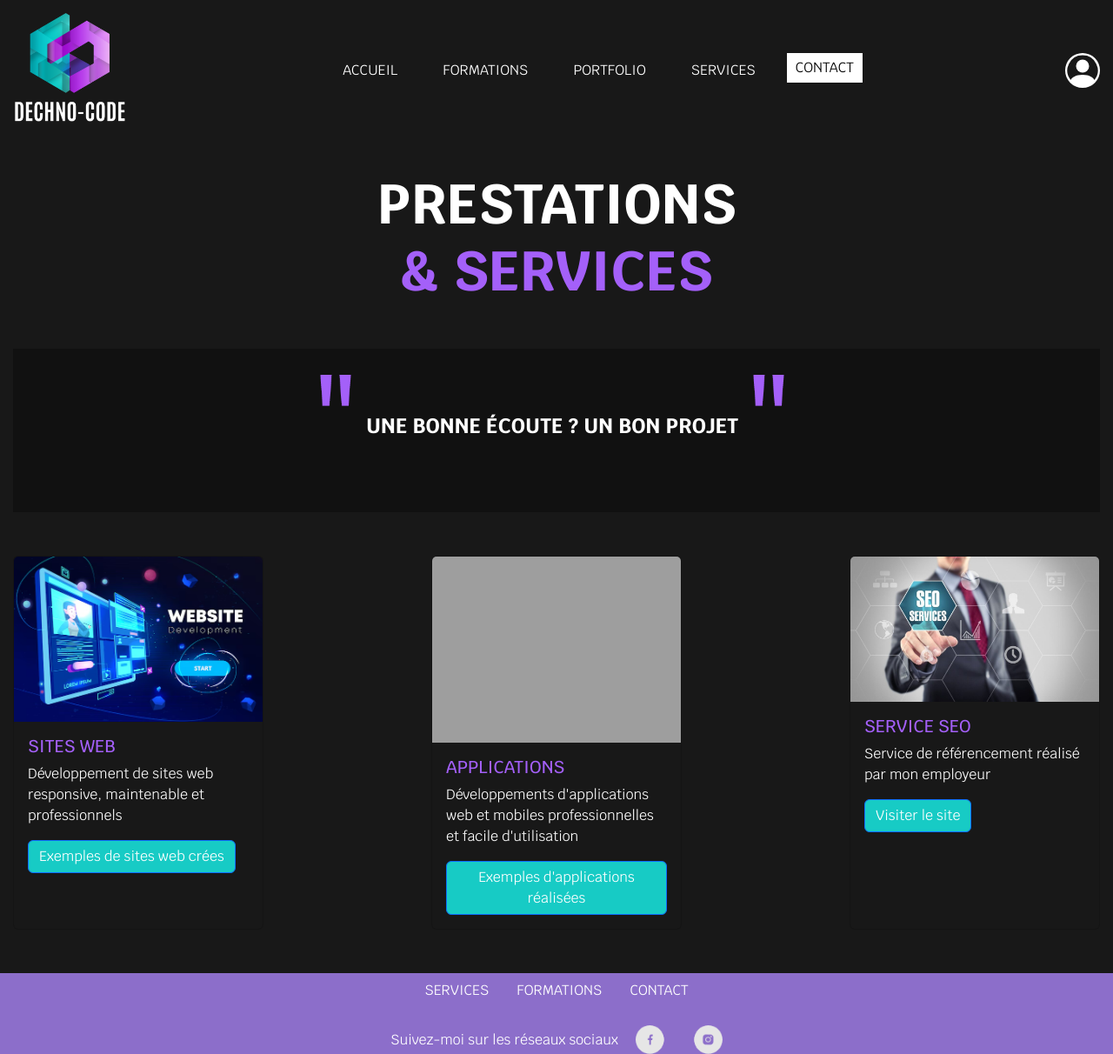
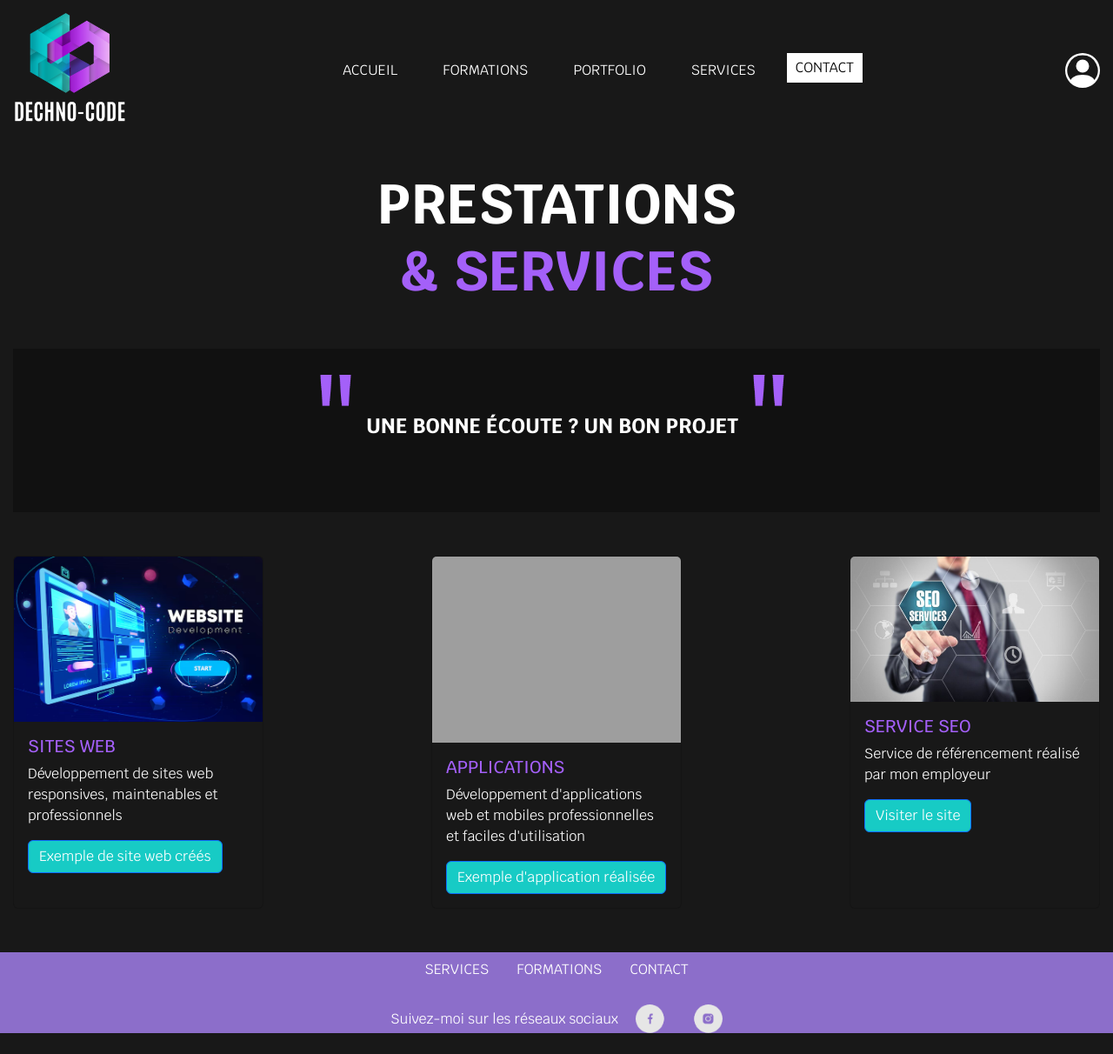
Before and after one commit to NatBoss1609/Dechno-Code, a PHP site: page /asset/php/services.php in a window 1280 px wide. Shown: the whole page at 87% size. After the commit the page ends 1188 px from the top, so only its background shows below. Run offline with PHP 8.4, Linux system fonts and the light colour scheme; some libraries are stand-ins or nearby versions; grey boxes are pictures that could not be loaded.

Commit message:
Correction d'orthographe

```diff
--- a/asset/php/formation.php
+++ b/asset/php/formation.php
@@ -13,7 +13,7 @@
             <article class="quality_formation">
                 <img src="../img/apostrophe_gauche.png" alt="apostrophe">
                 <h2>
-                    L'expérience garantie l'excellence
+                    L'expérience garantit l'excellence
                 </h2>
                 <img src="../img/apostrophe_gauche.png" alt="apostrophe">
             </article>
@@ -35,7 +35,7 @@
             </article>
             <article class="card-formation" style="width: 100%;">
                 <article class="card-header-formation">
-                    EXPERIENCE <span class="card2">PROFESSIONNEL</span>
+                    EXPERIENCE <span class="card2">PROFESSIONNELLE</span>
                 </article>
                 <ul class="list-group list-group-flush">
                     <li class="list-group-item">SEO Box (Développeur web) Travail Actuel depuis le 26/03/2024</li>
--- a/asset/php/services.php
+++ b/asset/php/services.php
@@ -23,16 +23,16 @@
                 <img src="../img/developpement_de_site_web.avif" class="card-img-top" alt="image représentant le développement de sites web">
                 <article class="card-body">
                     <h5 class="card-title">Sites web</h5>
-                    <p class="card-text">Développement de sites web responsive, maintenable et professionnels</p>
-                    <a href="portfolio.php" class="btn btn-primary" title="lien vers la page de portfolio" target="_blank">Exemples de sites web crées</a>
+                    <p class="card-text">Développement de sites web responsives, maintenables et professionnels</p>
+                    <a href="portfolio.php" class="btn btn-primary" title="lien vers la page de portfolio" target="_blank">Exemple de site web créés</a>
                 </article>
             </article>
             <article class="card" style="width: 18rem;">
                 <img src="../img/developpement_applications.jpg" class="card-img-top" alt="image représentant le développement d'applications">
                 <article class="card-body">
                     <h5 class="card-title">Applications</h5>
-                    <p class="card-text">Développements d'applications web et mobiles professionnelles et facile d'utilisation</p>
-                    <a href="portfolio.php" class="btn btn-primary" title="lien vers la page de portfolio" target="_blank">Exemples d'applications réalisées</a>
+                    <p class="card-text">Développement d'applications web et mobiles professionnelles et faciles d'utilisation</p>
+                    <a href="portfolio.php" class="btn btn-primary" title="lien vers la page de portfolio" target="_blank">Exemple d'application réalisée</a>
                 </article>
             </article>
             <article class="card" style="width: 18rem;">
```
Also changed, not shown: asset/img/Design.png (added).
